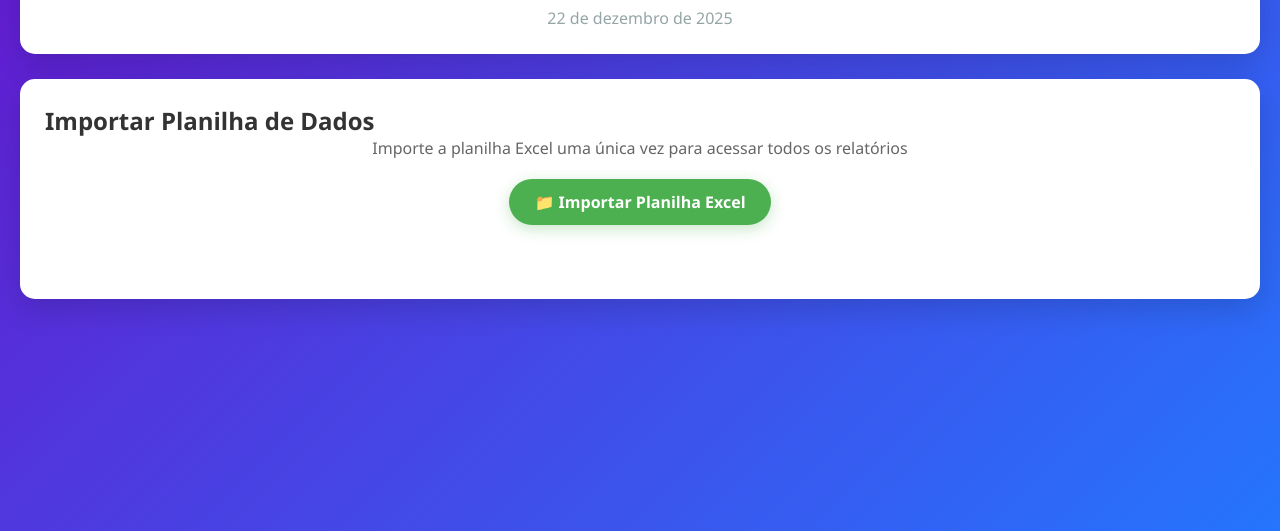
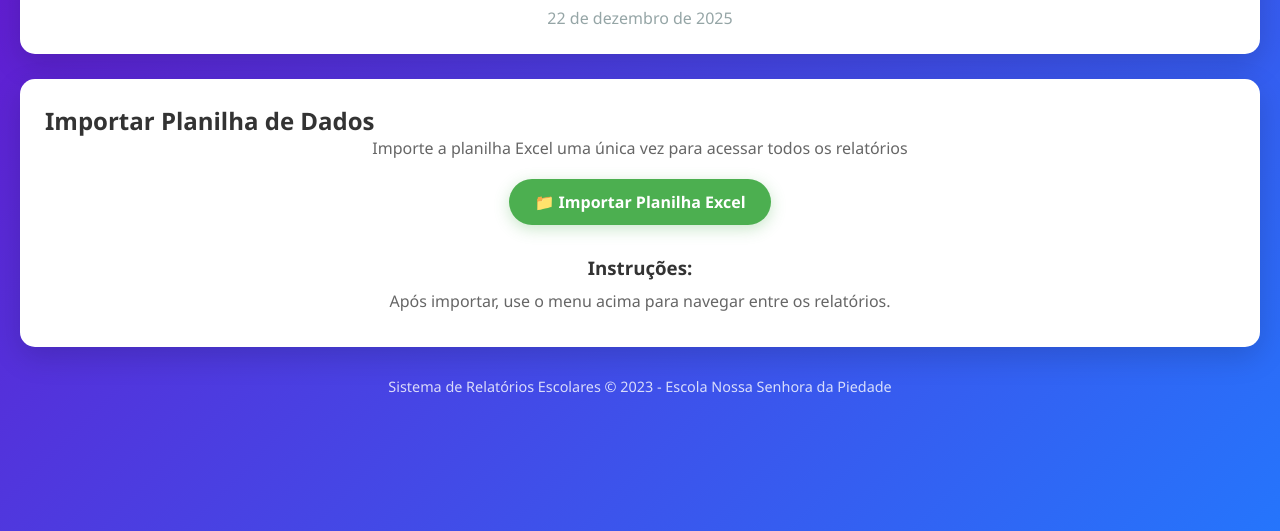
Before and after one commit to rogerio1245/av-internas, a plain HTML site: page index.html in a window 1280 px wide. Shown: the part 269-800 px from the top of the page. Drawn offline with nearby package versions, Linux system fonts and the light colour scheme; a script that the page names is missing.

Commit message:
Update index.html

```diff
--- a/index.html
+++ b/index.html
@@ -830,7 +830,17 @@
                     </div>
                 </div>
 
-
+                <div id="message"></div>
+
+                <div style="text-align: center; margin-top: 30px;">
+                    <h3>Instruções:</h3>
+                    <p style="color: #666; max-width: 800px; margin: 10px auto;">
+
+                        Após importar, use o menu acima para navegar entre os relatórios.
+                    </p>
+                </div>
+            </div>
+        </div>
 
         <!-- Seção do Relatório 1 (Geral) (MANTIDO IGUAL) -->
         <div id="report1Section" class="report-section">
```
